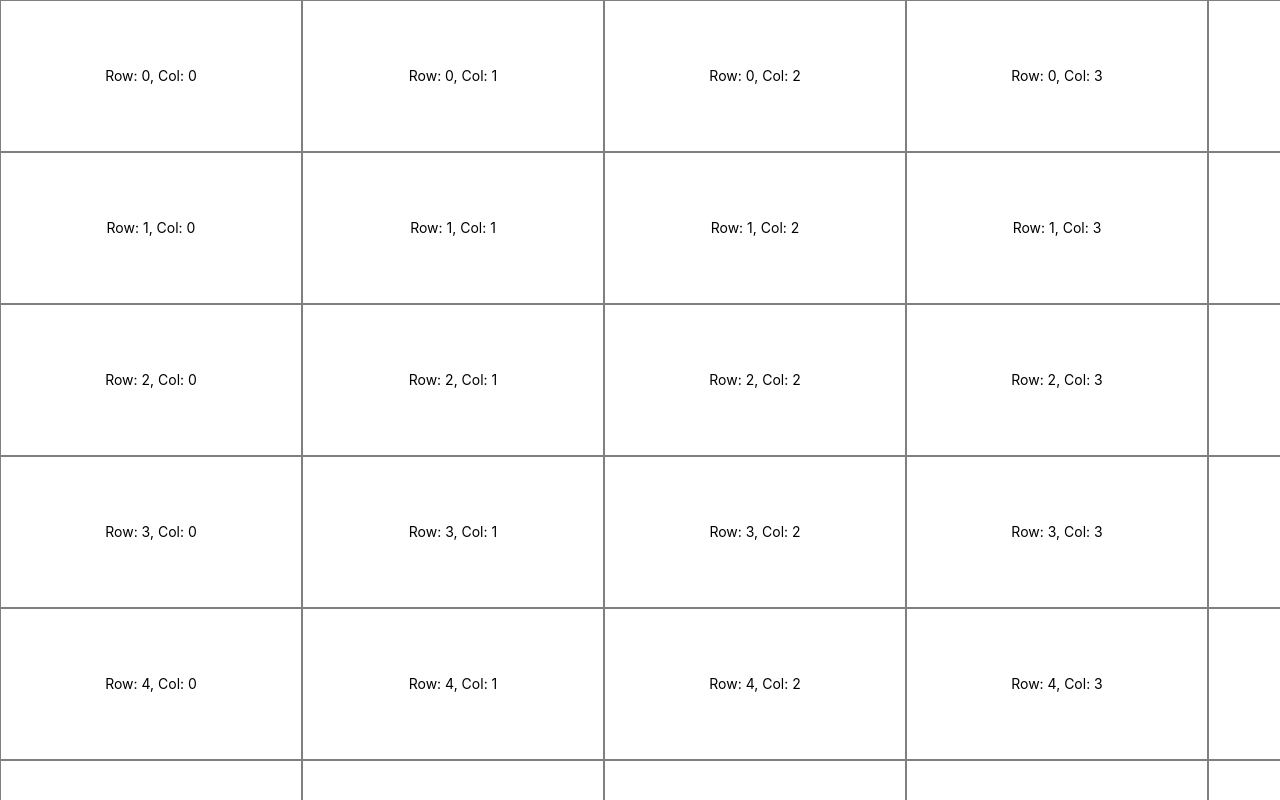
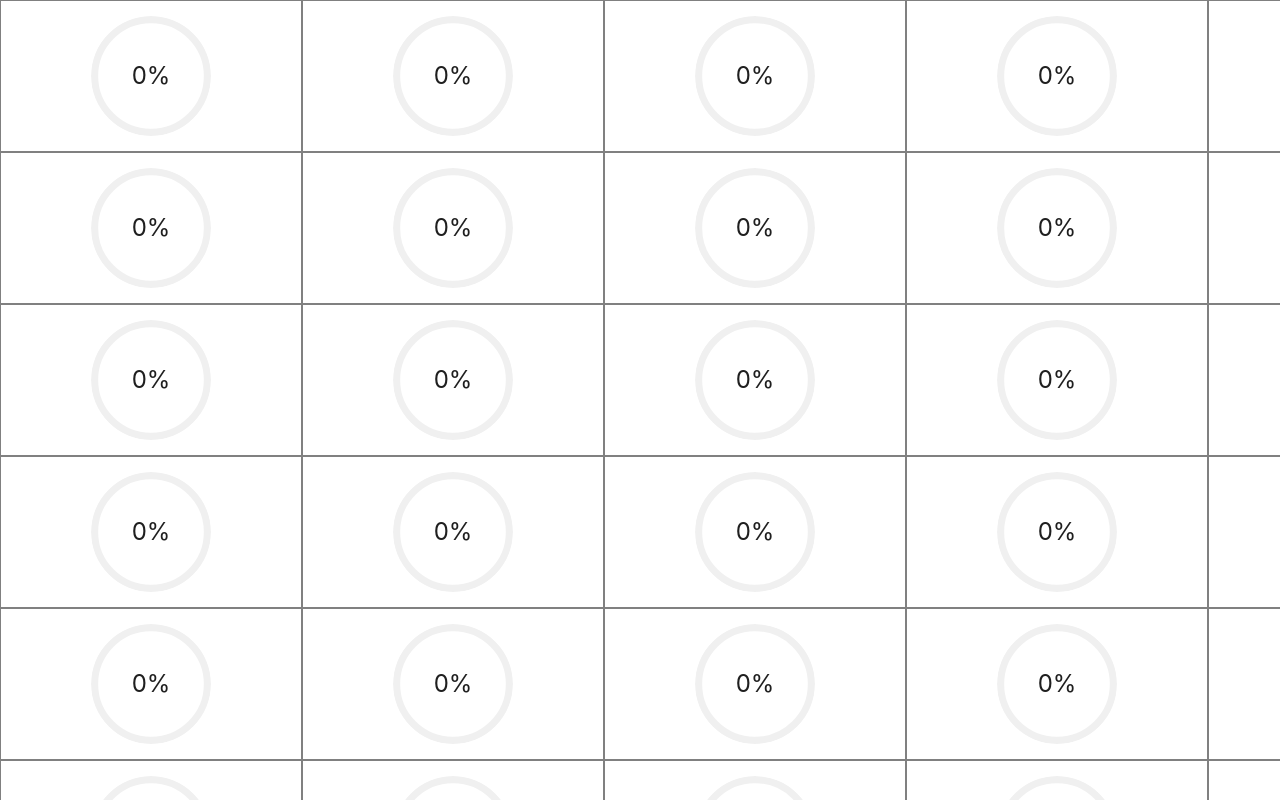
Before and after one commit to agtugchik/virtual-scroll, a React (Vite) app: page / in a window 1280 px wide. Built offline with nearby package versions, Linux system fonts and the light colour scheme.

Commit message:
refactor: decomposition and add some optimization

```diff
--- a/src/components/Cell/Cell.tsx
+++ b/src/components/Cell/Cell.tsx
@@ -1,11 +1,14 @@
+import { Progress, Tooltip } from "antd";
 import CellSizes from "../../constants/cell-sizes";
 import styles from "./styles.module.scss";
+import { memo } from "react";
 
 interface CellProps {
   text: string;
+  progress: number;
 }
 
-export const Cell = ({ text }: CellProps) => {
+export const Cell = memo(({ text, progress }: CellProps) => {
   return (
     <div
       style={{
@@ -14,7 +17,9 @@ export const Cell = ({ text }: CellProps) => {
       }}
       className={styles.cell}
     >
-      {text}
+      <Tooltip placement="top" title={text}>
+        <Progress type="circle" percent={Number(progress.toFixed(2))} />
+      </Tooltip>
     </div>
   );
-};
+});
--- a/src/components/Table/Table.tsx
+++ b/src/components/Table/Table.tsx
@@ -1,95 +1,25 @@
-import { Row, Col } from "antd";
-import { Cell } from "../Cell";
-import { useEffect, useState } from "react";
 import tableItems from "../../helpers/table-items";
-import useSctoll from "../../hooks/use-scroll";
-import useResize from "../../hooks/use-resize";
 import styles from "./styles.module.scss";
-import TableIds from "../../constants/table-ids";
 import CellSizes from "../../constants/cell-sizes";
+import useVirtualScroll from "../../hooks/use-virtual-scroll";
 
 export const Table = () => {
-  const scroll = useSctoll(TableIds.table);
-  const windowSize = useResize();
-  const [placeholderCountCells, setPlaceholderCountCells] = useState({
-    top: 0,
-    bot: 0,
-    left: 0,
-    right: 0,
-  });
-
-  useEffect(() => {
-    const colsScrolled = Math.floor(scroll.scrollLeft / CellSizes.width);
-    const left = colsScrolled > 2 ? colsScrolled - 2 : 0;
-    const collsInView = Math.ceil(windowSize.width / CellSizes.width);
-    const right = colsScrolled + collsInView + 2;
-
-    const rowsScrolled = Math.floor(scroll.scrollTop / CellSizes.height);
-    const top = rowsScrolled > 2 ? rowsScrolled - 2 : 0;
-    const rowsInView = Math.ceil(windowSize.height / CellSizes.height);
-    const bot = rowsScrolled + rowsInView + 2;
-    setPlaceholderCountCells({ left, right, top, bot });
-  }, [scroll, windowSize]);
-
-  useEffect(() => {
-    console.log(placeholderCountCells);
-  }, [placeholderCountCells]);
+  const tableId = "table";
+  const { itemsInView, placeholderStyle } = useVirtualScroll(
+    tableId,
+    tableItems,
+    CellSizes
+  );
 
   return (
-    <div id={TableIds.table} className={styles.table}>
-      <div
-        id={TableIds.leftPlaceholder}
-        style={{ minWidth: placeholderCountCells.left * CellSizes.width }}
-        className={styles.leftPlaceholder}
-      />
+    <div id={tableId} className={styles.table}>
+      <div style={placeholderStyle.left} />
       <div className={styles.container}>
-        <div
-          id={TableIds.topPlaceholder}
-          style={{ minHeight: placeholderCountCells.top * CellSizes.height }}
-          className={styles.topPlaceholder}
-        />
-        {tableItems.map((row, rowIndex) => {
-          if (
-            rowIndex >= placeholderCountCells.top &&
-            rowIndex <= placeholderCountCells.bot
-          )
-            return (
-              <Row wrap={false} key={rowIndex}>
-                {row.map((cell, cellIndex) => {
-                  if (
-                    cellIndex >= placeholderCountCells.left &&
-                    cellIndex <= placeholderCountCells.right
-                  )
-                    return (
-                      <Col key={cell}>
-                        <Cell text={cell} />
-                      </Col>
-                    );
-                })}
-              </Row>
-            );
-        })}
-        <div
-          id={TableIds.botPlaceholder}
-          style={{
-            minHeight:
-              (tableItems.length > placeholderCountCells.bot
-                ? tableItems.length - placeholderCountCells.bot
-                : 0) * CellSizes.height,
-          }}
-          className={styles.botPlaceholder}
-        />
+        <div style={placeholderStyle.top} />
+        {itemsInView}
+        <div style={placeholderStyle.bot} />
       </div>
-      <div
-        id={TableIds.rightPlaceholder}
-        style={{
-          minWidth:
-            (tableItems[0].length > placeholderCountCells.right
-              ? tableItems[0].length - placeholderCountCells.right
-              : 0) * CellSizes.width,
-        }}
-        className={styles.rightPlaceholder}
-      />
+      <div style={placeholderStyle.right} />
     </div>
   );
 };
--- a/src/components/Table/styles.module.scss
+++ b/src/components/Table/styles.module.scss
@@ -4,14 +4,4 @@
   overflow: scroll;
   display: flex;
   flex-direction: row;
-  .leftPlaceholder,
-  .rightPlaceholder {
-    height: 100%;
-  }
-  .container {
-    .topPlaceholder,
-    .botPlaceholder {
-      width: 100%;
-    }
-  }
 }
--- a/src/constants/cell-sizes.ts
+++ b/src/constants/cell-sizes.ts
@@ -1,6 +1,6 @@
-const enum CellSizes {
-  width = 300,
-  height = 150,
-}
+const CellSizes = {
+  width: 300,
+  height: 150,
+} as const;
 
 export default CellSizes;
--- a/src/hooks/use-scroll.ts
+++ b/src/hooks/use-scroll.ts
@@ -1,4 +1,4 @@
-import { useEffect, useRef, useState } from "react";
+import { useLayoutEffect, useRef, useState } from "react";
 
 const useSctoll = (id: string) => {
   const [scroll, setScroll] = useState({
@@ -22,10 +22,10 @@ const useSctoll = (id: string) => {
         scrollTop: target.scrollTop,
         scrollLeft: target.scrollLeft,
       });
-    }, 50);
+    }, 150);
   };
 
-  useEffect(() => {
+  useLayoutEffect(() => {
     const target = document.getElementById(id) as HTMLElement;
     const handler = () => scrollHandler(target);
     target.addEventListener("scroll", handler, false);
--- /dev/null
+++ b/src/hooks/use-virtual-scroll.tsx
@@ -0,0 +1,113 @@
+import { Row, Col } from "antd";
+import { useCallback, useLayoutEffect, useState } from "react";
+import { Cell } from "../components/Cell";
+import useSctoll from "./use-scroll";
+import useResize from "./use-resize";
+import CellSizes from "../constants/cell-sizes";
+
+const useVirtualScroll = (
+  containerWithScrollId: string,
+  tableItems: string[][],
+  cellSizes: typeof CellSizes
+) => {
+  const scroll = useSctoll(containerWithScrollId);
+  const windowSize = useResize();
+  const [itemsInView, setItemsInView] = useState<JSX.Element[]>([]);
+  const [placeholderStyle, setPlaceholderStyle] = useState({
+    top: { minWidth: "100%", minHeight: 0 },
+    bot: { minWidth: "100%", minHeight: 0 },
+    left: { minHeight: "100%", minWidth: 0 },
+    right: { minHeight: "100%", minWidth: 0 },
+  });
+  const [renderItemsIndexes, setRenderItemsIndexes] = useState({
+    top: 0,
+    bot: 0,
+    left: 0,
+    right: 0,
+  });
+
+  const getRenderItemsIndexes = useCallback(() => {
+    const additionalCount = 2;
+    const colsScrolled = Math.floor(scroll.scrollLeft / cellSizes.width);
+    const left = Math.max(colsScrolled - additionalCount, 0);
+    const collsInView = Math.ceil(windowSize.width / cellSizes.width);
+    let right = colsScrolled + collsInView + additionalCount;
+    right = Math.min(right, tableItems[0].length);
+
+    const rowsScrolled = Math.floor(scroll.scrollTop / cellSizes.height);
+    const top = Math.max(rowsScrolled - additionalCount, 0);
+    const rowsInView = Math.ceil(windowSize.height / cellSizes.height);
+    let bot = rowsScrolled + rowsInView + additionalCount;
+    bot = Math.min(bot, tableItems.length);
+
+    return { left, right, top, bot };
+  }, [scroll, windowSize]);
+
+  const getItemsInView = useCallback(() => {
+    const items = [];
+    for (let r = renderItemsIndexes.top; r < renderItemsIndexes.bot; r++) {
+      const row = [];
+      for (let c = renderItemsIndexes.left; c < renderItemsIndexes.right; c++) {
+        row.push(
+          <Col key={c}>
+            <Cell
+              text={tableItems[r][c]}
+              progress={
+                (r * c) /
+                (((tableItems.length - 1) * (tableItems[0].length - 1)) / 100)
+              }
+            />
+          </Col>
+        );
+      }
+      items.push(
+        <Row key={r} wrap={false}>
+          {row}
+        </Row>
+      );
+    }
+
+    return items;
+  }, [renderItemsIndexes]);
+
+  const calculatePlaceholderStyle = useCallback(
+    (prevStyle: typeof placeholderStyle) => {
+      const { top, bot, left, right } = prevStyle;
+      const newStyle = {
+        top: {
+          ...top,
+          minHeight: renderItemsIndexes.top * CellSizes.height,
+        },
+        bot: {
+          ...bot,
+          minHeight:
+            (tableItems.length - renderItemsIndexes.bot) * CellSizes.height,
+        },
+        left: {
+          ...left,
+          minWidth: renderItemsIndexes.left * CellSizes.width,
+        },
+        right: {
+          ...right,
+          minWidth:
+            (tableItems[0].length - renderItemsIndexes.right) * CellSizes.width,
+        },
+      };
+      return newStyle;
+    },
+    [renderItemsIndexes]
+  );
+
+  useLayoutEffect(() => {
+    setItemsInView(() => getItemsInView());
+    setPlaceholderStyle((prevStyle) => calculatePlaceholderStyle(prevStyle));
+  }, [renderItemsIndexes]);
+
+  useLayoutEffect(() => {
+    setRenderItemsIndexes(getRenderItemsIndexes());
+  }, [scroll, windowSize]);
+
+  return { itemsInView, renderItemsIndexes, placeholderStyle };
+};
+
+export default useVirtualScroll;
```
